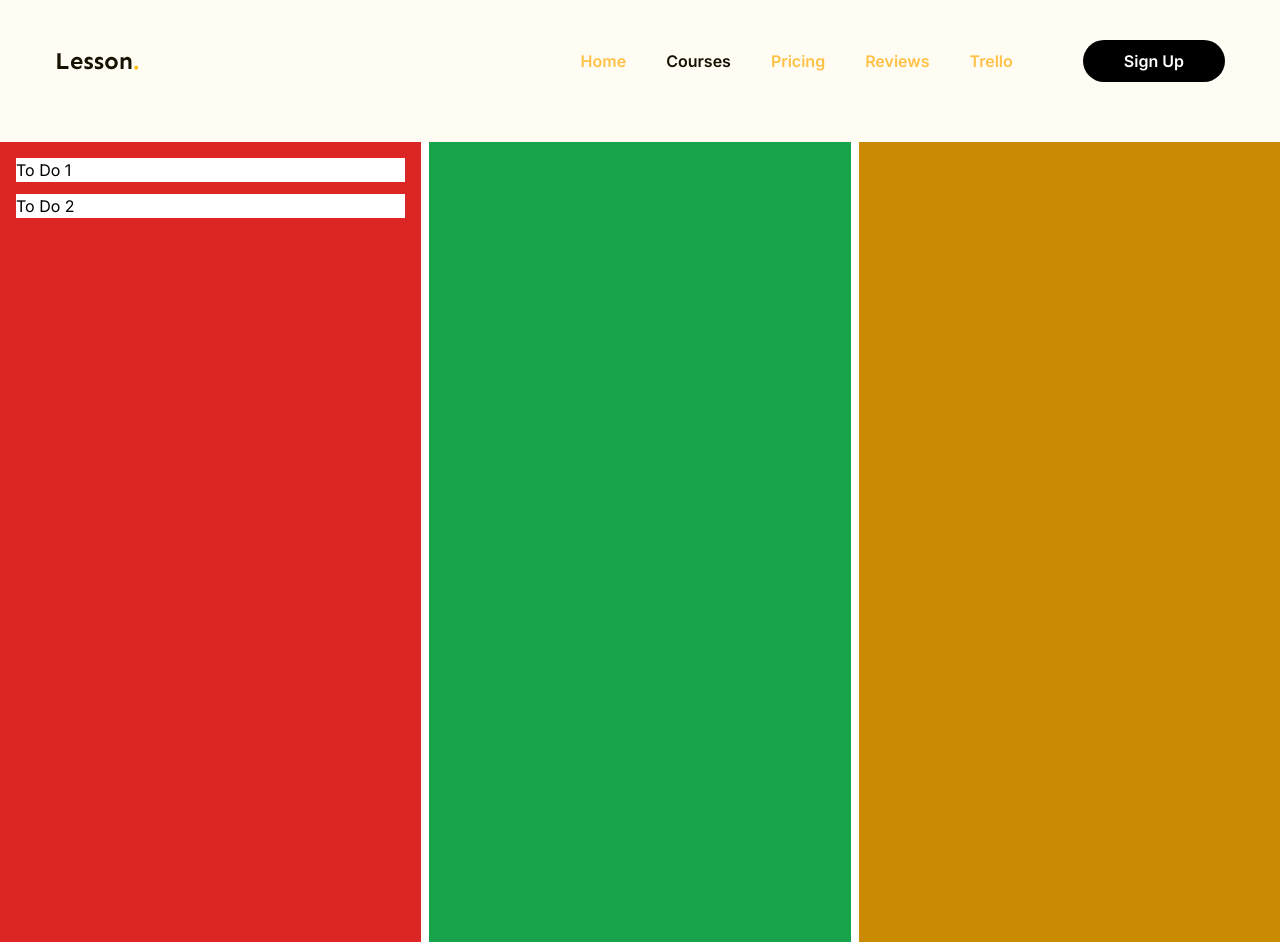
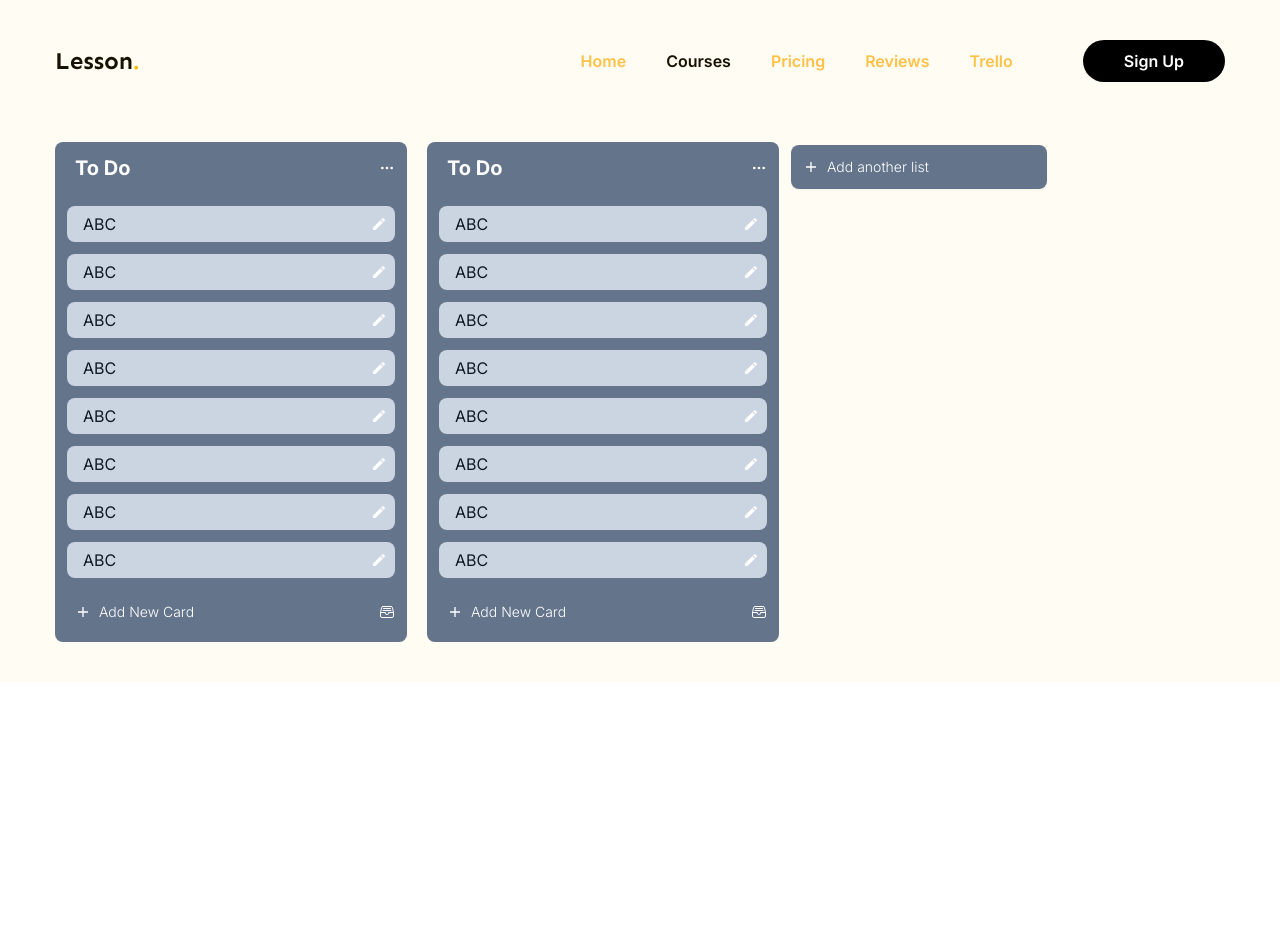
Before and after one commit to hoangvan47/my-app, a Next.js app: page /trello in a window 1280 px wide. After the commit the page ends 800 px from the top, so only its background shows below. Built offline with nearby package versions, Linux system fonts and the light colour scheme.

Commit message:
Create UI Board

```diff
--- a/src/app/trello/page.jsx
+++ b/src/app/trello/page.jsx
@@ -1,5 +1,5 @@
-"use client";
 import React from "react";
+import Board from "@/components/trello/Board";
 
 const Trello = () => {
   const alowDrop = (e) => {
@@ -19,47 +19,8 @@ const Trello = () => {
   };
 
   return (
-    <div className="w-full">
-      <div className="flex items-center gap-2 w-full">
-        <div
-          className="bg-red-600 h-screen w-4/12 p-4 flex flex-col gap-3"
-          onDragOver={alowDrop}
-          onDrop={onDrop}
-          id="div1"
-        >
-          <div
-            className="w-full max-h-6 bg-white text-black"
-            draggable="true"
-            id="1"
-            onDragStart={handleDragStart}
-          >
-            To Do 1
-          </div>
-
-          <div
-            className="w-full max-h-6 bg-white text-black"
-            draggable="true"
-            id="2"
-            onDragStart={handleDragStart}
-          >
-            To Do 2
-          </div>
-        </div>
-
-        <div
-          className="bg-green-600 h-screen w-4/12 p-4 flex flex-col gap-3"
-          onDragOver={alowDrop}
-          onDrop={onDrop}
-          id="div2"
-        ></div>
-
-        <div
-          className="bg-yellow-600 h-screen w-4/12 p-4 flex flex-col gap-3"
-          onDragOver={alowDrop}
-          onDrop={onDrop}
-          id="div3"
-        ></div>
-      </div>
+    <div className="bg-[#FFFCF4] ">
+      <Board />
     </div>
   );
 };
--- /dev/null
+++ b/src/components/trello/Board.jsx
@@ -0,0 +1,22 @@
+"use client";
+import React from "react";
+import { IoMdAdd } from "react-icons/io";
+import Column from "./Column";
+
+const Board = () => {
+  return (
+    <div className="max-w-[1170px] mx-auto pb-10  overflow-x-hidden flex items-baseline gap-3">
+      <div className="overflow-x-auto flex items-center gap-5">
+        <Column />
+        <Column />
+      </div>
+
+      <button className="flex items-center gap-2 bg-slate-500  hover:bg-slate-300  hover:text-gray-800 font-bold duration-200 transition-all min-w-64  rounded-lg shadow-sm p-3 text-white ">
+        <IoMdAdd />
+        <span className="text-sm font-light">Add another list</span>
+      </button>
+    </div>
+  );
+};
+
+export default Board;
--- /dev/null
+++ b/src/components/trello/Card.jsx
@@ -0,0 +1,21 @@
+"use client";
+import React from "react";
+import { MdModeEditOutline } from "react-icons/md";
+
+const Card = () => {
+  return (
+    <div className="bg-slate-300 rounded-lg min-h-9 flex items-center px-2">
+      <input
+        type="text"
+        value={"ABC"}
+        className="bg-transparent w-full p-2 text-gray-900 focus:outline-none"
+      />
+
+      <button>
+        <MdModeEditOutline />
+      </button>
+    </div>
+  );
+};
+
+export default Card;
--- /dev/null
+++ b/src/components/trello/Column.jsx
@@ -0,0 +1,54 @@
+"use client";
+import React from "react";
+import Card from "@/components/trello/Card";
+import { HiOutlineDotsHorizontal } from "react-icons/hi";
+import { IoMdAdd } from "react-icons/io";
+import { IoFileTrayFullOutline } from "react-icons/io5";
+
+const Column = () => {
+  return (
+    <div className="min-w-64 max-h-[500px] bg-slate-500 rounded-lg shadow-sm p-3 text-white flex flex-col gap-4">
+      <div className="flex items-center justify-between pb-2 gap-2">
+        <div className="font-bold text-xl">
+          <input
+            type="text"
+            value={"To Do"}
+            className="w-full bg-transparent focus:border-gray-400 px-2 focus:outline-none"
+          />
+        </div>
+        <button>
+          <HiOutlineDotsHorizontal />
+        </button>
+      </div>
+
+      <div className="flex-1 flex flex-col gap-3 overflow-y-auto">
+        <Card />
+        <Card />
+        <Card />
+        <Card />
+        <Card />
+        <Card />
+        <Card />
+        <Card />
+        <Card />
+        <Card />
+        <Card />
+        <Card />
+        <Card />
+      </div>
+
+      <div className="flex items-center justify-between gap-2">
+        <button className="flex items-center gap-2 p-2 hover:bg-slate-100 flex-1 rounded-md hover:text-gray-800 duration-200 transition-all">
+          <IoMdAdd />
+          <span className="text-sm font-light">Add New Card</span>
+        </button>
+
+        <button>
+          <IoFileTrayFullOutline />
+        </button>
+      </div>
+    </div>
+  );
+};
+
+export default Column;
```
